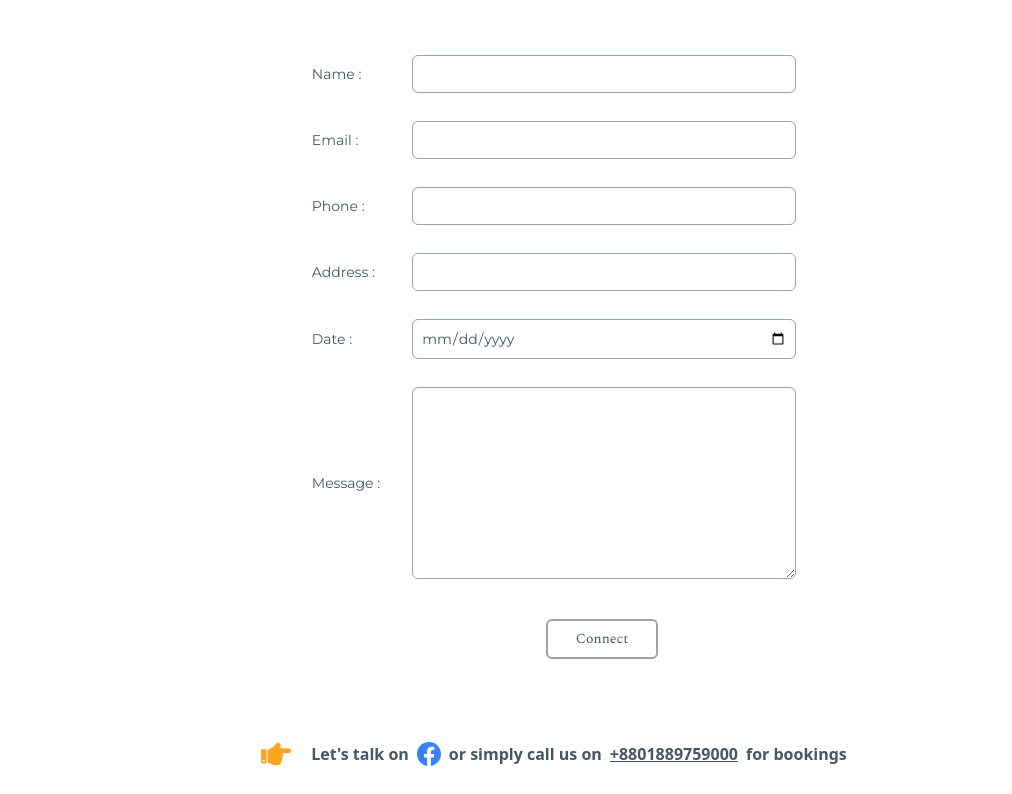
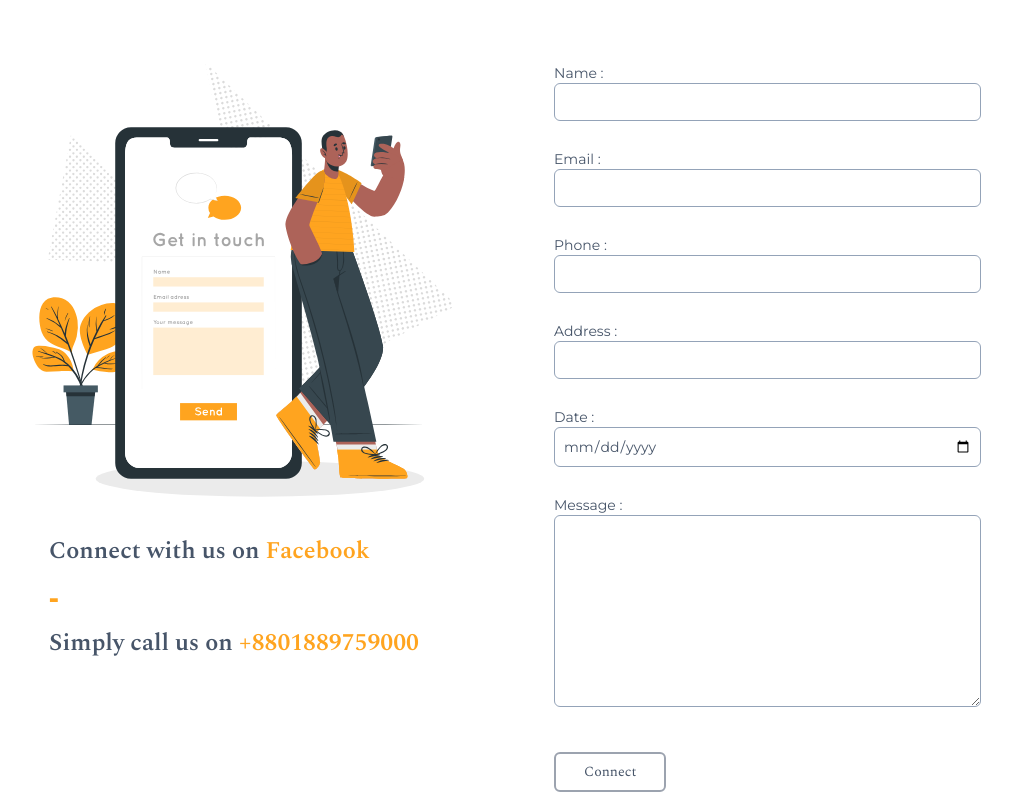
Before and after one commit to Alapottra-troj1n/hill-valley-production, a Next.js app: page / in a window 1280 px wide. Shown: the part 4426-5220 px from the top of the page, without its empty margins (86-1098 px from the left). Built offline with nearby package versions, Linux system fonts and the light colour scheme; no server answers; the database is empty; a web font is replaced by a local one.

Commit message:
improved contact section

```diff
--- a/components/ContactForm.jsx
+++ b/components/ContactForm.jsx
@@ -2,6 +2,7 @@ import React, { useState } from 'react';
 import { toast } from 'react-toastify';
 import { BsFacebook, BsFillTelephoneForwardFill } from 'react-icons/bs';
 import { FaHandPointRight } from 'react-icons/fa';
+import Image from 'next/image';
 const ContactForm = () => {
 
     const [clientMsg, setClientMsg] = useState('');
@@ -54,73 +55,72 @@ const ContactForm = () => {
 
     return (
 
-        <div className='pb-20 pt-10 bg-white container mx-auto' >
+        <div className='pb-10  bg-white container mx-auto' >
 
 
 
 
 
-            <h2 className='font-display text-3xl lg:text-4xl text-center' >Contact us</h2>
+            <h2 className='font-display text-3xl mb-10 lg:mb-20 lg:text-5xl text-center' >Contact us</h2>
 
 
 
-            <div className='flex justify-center mt-10 w-full' >
+            <div className='grid grid-cols-1 lg:grid-cols-2' >
 
+                    <div className='flex items-center flex-col mb-10 lg:mb-0' >
+                           <div className='relative lg:w-[30rem] lg:h-[30rem] h-72 w-72' >
+                           <Image src={'/getintouch.svg'} layout="fill" objectFit='cover' />
+                           </div>
 
-
-                <form onSubmit={handleSubmit} className='font-type mt-2 flex flex-col gap-7 text-sm w-full lg:w-auto px-10 lg:px-0' >
-
-                    <div className='flex flex-col xl:flex-row xl:items-center items-start xl:justify-between' >
-                        <label htmlFor='clientName' className='lg:mr-8' >Name :</label>
-                        <input type="text" name="clientName" id="clientName" className="border rounded-md border-slate-400 xl:w-96 py-2 px-2 w-full" />
+                          <div >
+                          <h2 className='font-display font-semibold lg:text-2xl'>Connect with us on <span className='text-main hover:text-orange-400 transition-all' ><a href='https://www.facebook.com/hvpweddings' target='_blank' rel="noreferrer">Facebook</a></span></h2>
+                          <h2 className=' font-semibold lg:text-3xl lg:my-3 text-main'>-</h2>
+                          <h2 className='font-display font-semibold lg:text-2xl'>Simply call us on <span className='text-main hover:text-orange-400 transition-all'><a href="tel:+8801889759000">+8801889759000</a></span> </h2>
+                          </div>
                     </div>
 
-                    <div className='flex flex-col xl:flex-row xl:items-center items-start xl:justify-between' >
-                        <label htmlFor='clientEmail' className='lg:mr-8' >Email :</label>
-                        <input type="text" name="clientEmail" id="clientEmail" className="border rounded-md border-slate-400 xl:w-96 py-2 px-2 w-full" />
+                <form onSubmit={handleSubmit} className='font-type mt-2 flex flex-col  gap-7 text-sm w-full lg:w-2/3  px-10 lg:px-0' >
+
+                    <div>
+                        <label htmlFor='clientName'  >Name :</label>
+                        <input type="text" name="clientName" id="clientName" className="border rounded-md border-slate-400 py-2 px-2 w-full" />
                     </div>
 
-                    <div className='flex flex-col xl:flex-row xl:items-center items-start xl:justify-between' >
-                        <label htmlFor='clientPhone' className='lg:mr-8' >Phone :</label>
-                        <input type="tel" name="clientPhone" id="clientPhone" className="border rounded-md border-slate-400 xl:w-96 py-2  px-2 w-full" />
+                    <div >
+                        <label htmlFor='clientEmail'  >Email :</label>
+                        <input type="text" name="clientEmail" id="clientEmail" className="border rounded-md border-slate-400 py-2 px-2 w-full" />
                     </div>
 
-                    <div className='flex flex-col xl:flex-row xl:items-center items-start xl:justify-between' >
-                        <label htmlFor='clientAddress' className='lg:mr-8' >Address :</label>
-                        <input type="text" name="clientAddress" id="clientAddress" className="border rounded-md border-slate-400 xl:w-96 py-2  px-2 w-full" />
+                    <div>
+                        <label htmlFor='clientPhone' >Phone :</label>
+                        <input type="tel" name="clientPhone" id="clientPhone" className="border rounded-md border-slate-400  py-2  px-2 w-full" />
                     </div>
 
-                    <div className='flex flex-col xl:flex-row xl:items-center items-start xl:justify-between' >
-                        <label htmlFor='clientDate' className='lg:mr-8' >Date :</label>
-                        <input type="date" name="clientDate" id="clientDate" className="border rounded-md border-slate-400 xl:w-96 py-2  px-2 w-full" />
+                    <div >
+                        <label htmlFor='clientAddress'  >Address :</label>
+                        <input type="text" name="clientAddress" id="clientAddress" className="border rounded-md border-slate-400  py-2  px-2 w-full" />
                     </div>
 
-                    <div className='flex flex-col xl:flex-row xl:items-center items-start xl:justify-between' >
-                        <label className='lg:mr-8' >Message :</label>
-                        <textarea onChange={(e) => setClientMsg(e.target.value)} className="border rounded-md border-slate-400 lg:w-96 w-[100%]  h-48 p-2" />
+                    <div>
+                        <label htmlFor='clientDate' >Date :</label>
+                        <input type="date" name="clientDate" id="clientDate" className="border rounded-md border-slate-400  py-2  px-2 w-full" />
+                    </div>
+
+                    <div>
+                        <label >Message :</label>
+                        <textarea onChange={(e) => setClientMsg(e.target.value)} className="border rounded-md border-slate-400 w-[100%]  h-48 p-2" />
 
                     </div>
 
 
 
-                    <div className='flex justify-center mt-3 lg:ml-24'><button type='submit' className='bg-transparent px-7 py-2 rounded-md  font-display text-md flex items-center gap-2  border-2 border-gray-400 hover:bg-main hover:border-main  hover:text-white transition-all' >Connect </button></div>
+                    <div className='flex  mt-3'><button type='submit' className='bg-transparent px-7 py-2 rounded-md  font-display text-md flex items-center gap-2  border-2 border-gray-400 hover:bg-main hover:border-main  hover:text-white transition-all' >Connect </button></div>
 
                 </form>
 
 
             </div>
 
-            <div className='flex justify-center items-center gap-4 mt-20' >
-
-                <div className='flex justify-center items-center gap-2' >
-                    <FaHandPointRight className='text-3xl text-main mr-3' />
-                    <h2 className='font-semibold flex gap-3 lg:gap-2 flex-col lg:flex-row items-start lg:items-center text-sm lg:text-base' >Let&apos;s talk on<a href='https://www.facebook.com/hvpweddings' target='_blank' rel="noreferrer"><BsFacebook className='text-2xl text-blue-500 hover:text-blue-700 transition-all' /></a> or simply call us on  <a className='font-semibold underline' href="tel:+8801889759000">+8801889759000</a> for bookings</h2>
-                </div>
-
-
-
-
-            </div>
 
 
         </div>
--- a/components/Navbar.jsx
+++ b/components/Navbar.jsx
@@ -69,7 +69,7 @@ const Navbar = () => {
                             <label onClick={() => setShowNav(!showNav)} tabIndex={0} className="btn btn-ghost lg:hidden mr-4">
                                 <svg xmlns="http://www.w3.org/2000/svg" className={`h-8 w-8 ${bgChange ? 'text-gray-700' : 'text-white'}`} fill="none" viewBox="0 0 24 24" stroke="currentColor"><path strokeLinecap="round" strokeLinejoin="round" strokeWidth="2" d="M4 6h16M4 12h8m-8 6h16" /></svg>
                             </label>
-                            {showNav && <ul tabIndex={0} className={` menu menu-compact   dropdown-content mt-3 shadow bg-base-100 rounded-box w-52 gap-8 lg:text-white p-5`}>
+                            {showNav && <ul tabIndex={0} className={` menu menu-compact  dropdown-content mt-3 shadow bg-base-100 rounded-box w-52 gap-8 lg:text-white p-5`}>
                                 {navLinks}
                             </ul>}
 
--- a/pages/films.jsx
+++ b/pages/films.jsx
@@ -51,11 +51,6 @@ const Flims = ({ allFlims }) => {
 
 
             </div>
-
-
-
-
-
 
 
 
--- a/pages/index.js
+++ b/pages/index.js
@@ -30,7 +30,15 @@ export default function Home({ posts }) {
         <div className="relative h-[100vh]" >
 
           <Image src={'/4bg_mobile_opa.jpg'} objectFit='cover' objectPosition='center' layout="fill" />
+
+         <div className="absolute  top-[37%] left-1/2 transform -translate-x-1/2 -translate-y-1/2">
+         <div className="cursor-pointer text-xl relative lg:w-[221px] lg:h-[104px] w-52 h-16 ">
+            <Image alt='logo' src={'/logo_white.png'} layout="fill" objectFit='cover' />
+          </div>
+         </div>
+
           <div className="absolute top-1/2 left-1/2 transform -translate-x-1/2 -translate-y-1/2" >
+
             <Link href={'/films'} ><button className='bg-transparent px-5 lg:px-7 py-3 rounded-lg  font-display text-white lg:text-lg text-sm flex items-center gap-2 border-white border-[1px] hover:bg-white hover:text-black transition-all' >VIEW VIDEOS <MdArrowForwardIos className='text-sm' /> </button>
             </Link>
           </div>
@@ -45,8 +53,8 @@ export default function Home({ posts }) {
       setVideoBg(<div  className={styles.secondBg} >
 
         <div className='flex justify-center flex-col gap-4 items-center h-full' >
-          <div className="cursor-pointer text-xl relative lg:w-[221px] lg:h-[104px] w-36 h-16 ">
-            <Image alt='logo' src={'/Logo.png'} layout="fill" objectFit='cover' />
+          <div className="cursor-pointer text-xl relative lg:w-[290px] lg:h-[104px] w-36 h-16 ">
+            <Image alt='logo' src={'/logo_white.png'} layout="fill" objectFit='cover' />
           </div>
           <div className='flex justify-center items-center' >
 
```
Also changed, not shown: public/getintouch.svg (added).
